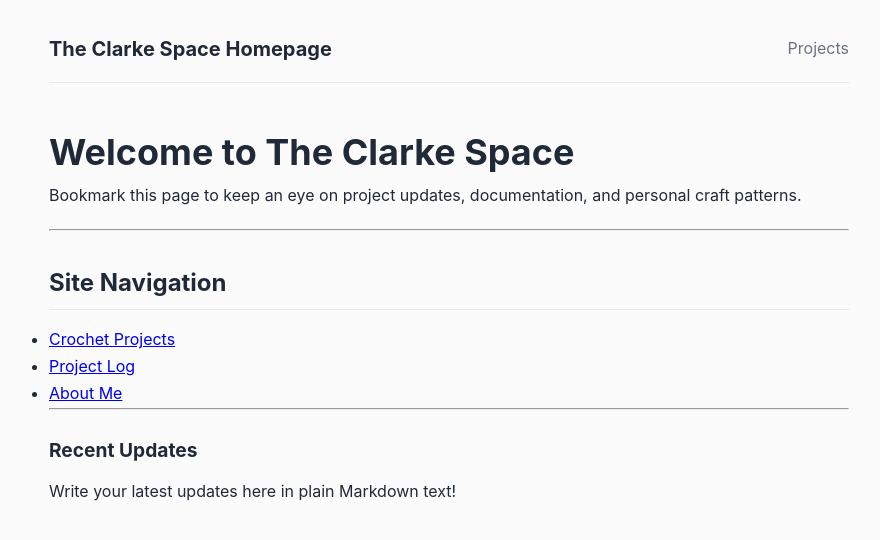
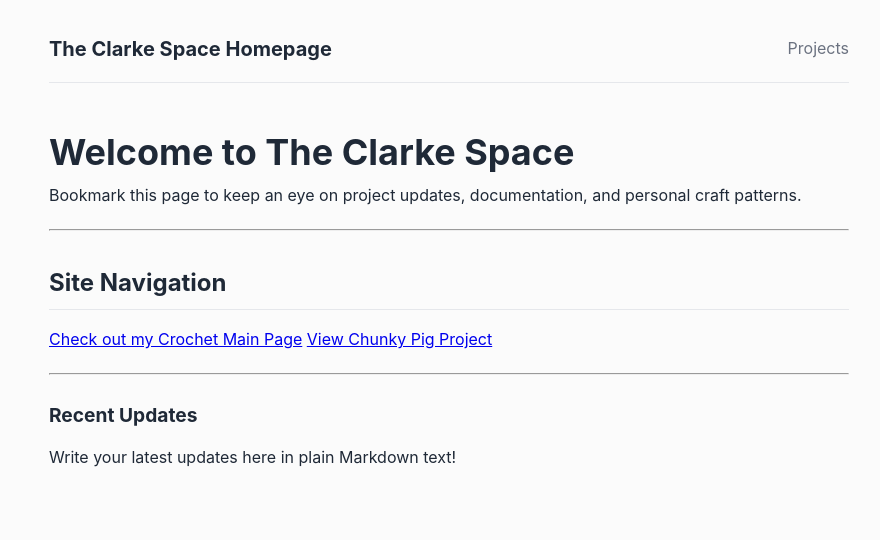
Before and after one commit to theclarkespace/clarkespace, a Jekyll site: the page built from index.md, in a window 1280 px wide. Shown: the top 540 px of the page, without its empty margins (191-1071 px from the left). Built offline with Jekyll 4.4.1, drawn with Linux system fonts in a browser that asks for light colours.

Commit message:
Update index.md
updating links

```diff
--- a/index.md
+++ b/index.md
@@ -11,9 +11,8 @@ Bookmark this page to keep an eye on project updates, documentation, and persona
 
 ## Site Navigation
 
-* [Crochet Projects](crochet.crochetmain.md)
-* [Project Log](crochet.chunkypig.md)
-* [About Me](about.md)
+[Check out my Crochet Main Page](crochet/crochetmain.html)
+[View Chunky Pig Project](crochet/chunkypig.html)
 
 ---
 
```
